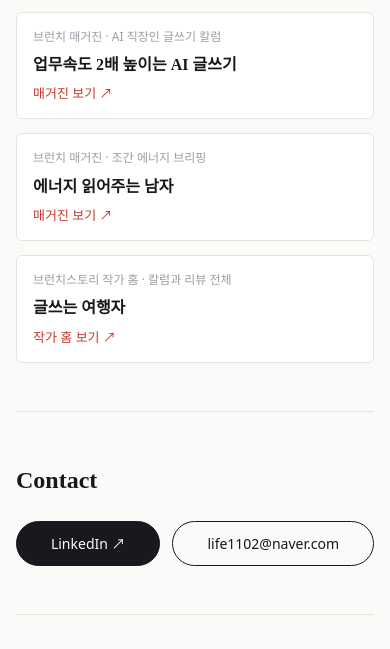
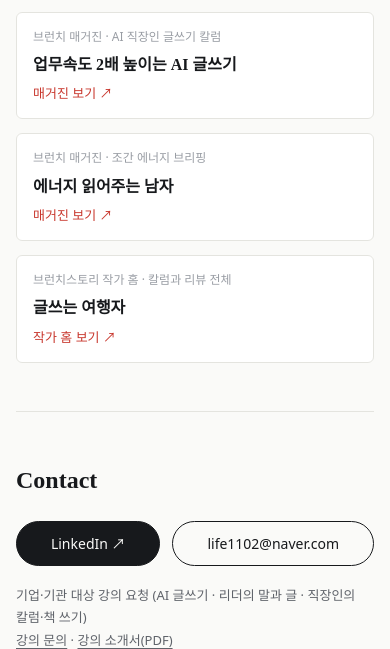
Before and after one commit to goodlife1102-ctrl/portfolio, a plain HTML site: page index.html in a window 390 px wide. Shown: the part 5883-6532 px from the top of the page. Drawn offline with Linux system fonts and the light colour scheme; a web font is replaced by a local one.

Commit message:
Add files via upload

```diff
--- a/index.html
+++ b/index.html
@@ -142,6 +142,10 @@
 
 /* contact */
 .contact-row{display:flex;flex-wrap:wrap;gap:12px;align-items:center}
+.lec-note{margin:18px 0 0;font-size:13px;line-height:1.7;color:var(--muted)}
+.lec-note .lec-links{white-space:nowrap;margin-left:6px}
+.lec-note a{color:inherit;text-decoration:underline;text-underline-offset:3px}
+.lec-note a:hover{color:var(--ink)}
 .btn{display:inline-flex;align-items:center;gap:8px;padding:10px 18px;border:1px solid var(--ink);border-radius:999px;text-decoration:none;font-size:14px}
 .btn.primary{background:var(--ink);color:var(--paper)}
 .pending{font-size:13px;color:var(--faint);margin-top:14px}
@@ -429,7 +433,6 @@
 .tl .bk-cv{position:absolute;width:26px;z-index:2}
 .tl .bk-cv img{width:26px;height:37px;object-fit:cover;border-radius:2px;box-shadow:0 2px 6px rgba(0,0,0,.25);transition:transform .15s}
 .tl .bk-cv a:hover img{transform:translateY(-3px) scale(1.08)}
-.tl .bk-cv.red img{outline:2px solid var(--red);outline-offset:1px}
 
 /* v13 */
 .tl{height:234px!important}
@@ -503,6 +506,7 @@
   .mcard b{font-size:14px}
   .play{transform:scale(.75)}
   .contact-row .btn{flex:1 1 auto;justify-content:center}
+  .lec-note .lec-links{display:block;margin-left:0}
   .case-hero{padding-block:24px 36px}
   .case-hero h1{font-size:28px!important}
   .case-hero .lede{font-size:16px}
@@ -643,6 +647,7 @@
       <a class="btn primary" href="https://www.linkedin.com/in/story30" target="_blank" rel="noopener">LinkedIn ↗</a>
       <a class="btn" href="mailto:life1102@naver.com">life1102@naver.com</a>
     </div>
+    <p class="lec-note">기업·기관 대상 강의 요청 (AI 글쓰기 · 리더의 말과 글 · 직장인의 칼럼·책 쓰기) <span class="lec-links"><a class="lec-mail" href="mailto:life1102@naver.com?subject=%EA%B0%95%EC%9D%98%20%EB%AC%B8%EC%9D%98">강의 문의</a> · <a class="lec-pdf" href="images/lecture_proposal.pdf" download="정태일_직장인 AI 글쓰기 강의 제안서.pdf">강의 소개서(PDF)</a></span></p>
   </section>
 
 </div>
@@ -998,7 +1003,7 @@
     books.forEach(function(bk,i){
       var yy=ym(bk.y), top=lanes[1].y, last=i===books.length-1; if(isNaN(yy)) return;
       var cv=bk.c?'<img src="'+esc(bk.c)+'" alt="'+esc(bk.t)+' 표지">':'<span class="ms-in"></span>';
-      var c=add('bk-cv'+(last?' red':''),{left:(x(yy)-13)+'px',top:(top-14)+'px'},bk.u?'<a href="'+esc(bk.u)+'" target="_blank" rel="noopener" title="'+esc(bk.t)+'" aria-label="'+esc(bk.t)+' 교보문고">'+cv+'</a>':cv);
+      var c=add('bk-cv',{left:(x(yy)-13)+'px',top:(top-14)+'px'},bk.u?'<a href="'+esc(bk.u)+'" target="_blank" rel="noopener" title="'+esc(bk.t)+'" aria-label="'+esc(bk.t)+' 교보문고">'+cv+'</a>':cv);
       return;
       var row=last?0:1, ty=top+30+row*20;
       if(row) add('lead',{left:x(yy)+'px',top:(top+24)+'px',height:(row*20+6)+'px'});
```
Also changed, not shown: 1 other file.
